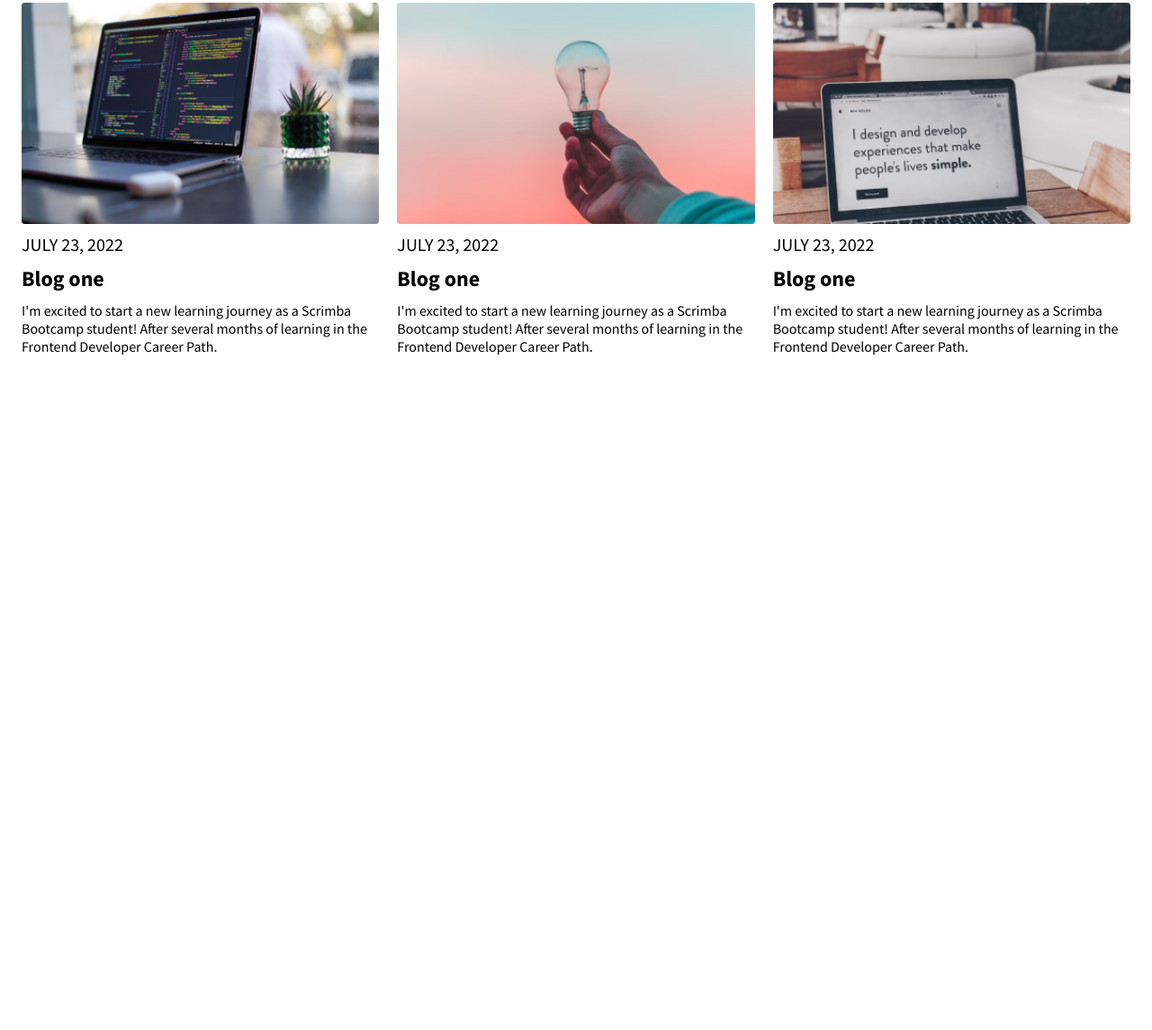
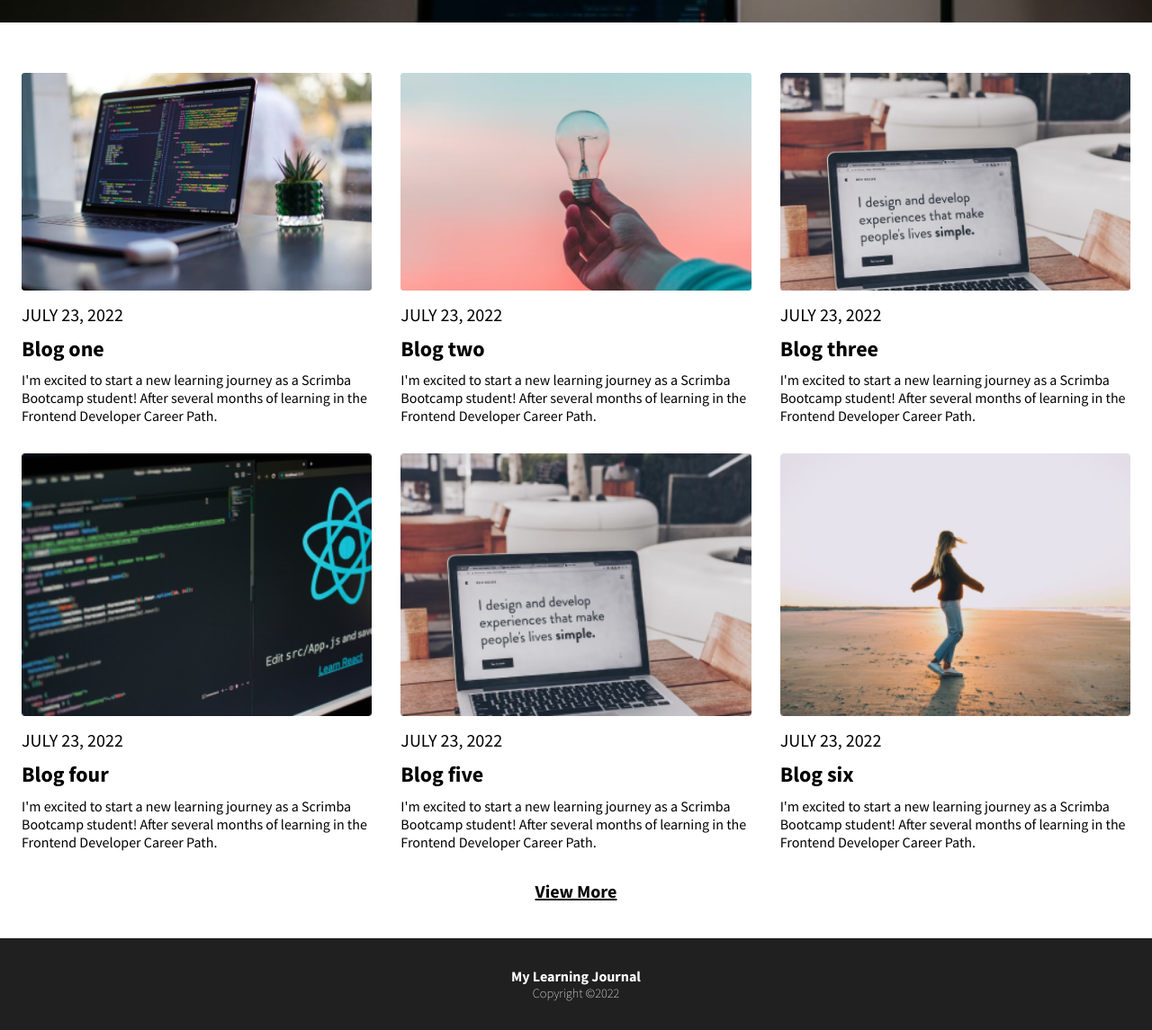
Before and after one commit to jamal-haider/learning-journal, a plain HTML site: page index.html in a window 1280 px wide. Shown: the part 539-1684 px from the top of the page at 90% size. Before the commit the page ends 966 px from the top, so only its background shows below. Drawn offline with Linux system fonts and the light colour scheme.

Commit message:
Home page complete

```diff
--- a/index.css
+++ b/index.css
@@ -29,6 +29,7 @@ body{
 .logo-text{
     font-weight: 700;
     font-size: 1.05rem;
+    white-space: nowrap;
 }
 
 .header .container{
@@ -36,27 +37,29 @@ body{
     justify-content: space-between;
     padding-top:1.5em;
     padding-bottom:1.5em;
+    align-items: center;
+
 }
 
 .nav ul{
     display: flex;
     list-style: none;
-    gap: 1em;
-    align-items: center;
-    justify-content: center;
+    gap: 1.5em;
 }
 .nav ul li a{
     text-decoration: none;
     color: #090909;
     text-transform: uppercase;
     font-size: 1rem;
+    white-space: nowrap;
+
 
 }
 
 .hero{
     background-image: url('images/article-image-hero.png');
     background-size: cover;
-    min-height: 374px;
+    min-height: 50vh;
     color: white;
 }
 
@@ -86,14 +89,80 @@ body{
 .items{
     padding: 2em 0;
     display: grid;
-    grid-template-columns: repeat(auto-fit, minmax(300px, 1fr));
-    grid-gap: 1.25em;
+    grid-template-columns: repeat(auto-fill, minmax(340px, 1fr));
+    grid-gap: 3em;
 }
 
 .item img{
     width: 100%;
-    display: block;
+    object-fit: contain;
 }
 .item h2{
     margin-bottom: 0.4em;
 }
+
+.view-more-btn{
+    background: transparent;
+    border: 0;
+    color:#090909;
+    text-align: center;
+    text-decoration: underline;
+    font-size: 1.25rem;
+    font-weight: bold;
+    display: block;
+    padding-bottom: 2em;
+}
+
+.footer{
+    background-color: #202020;
+    padding: 2em;
+    color: white;
+}
+
+.footer p{
+    text-align: center;
+    font-weight: bold;
+}
+.footer p span{
+    display: block;
+    font-weight: 100;
+    font-size: 0.9em;
+}
+
+@media(min-width: 576px){
+    .logo-text{
+        font-size: 1.75rem;
+    }
+    .nav ul li a{
+        font-size: 1.25rem;
+    }
+
+    .hero{
+        min-height: 60vh;
+    }
+
+    .hero h2{
+        font-size: 3rem;
+    }
+
+    .hero p{
+        font-size: 1.5rem;
+    }
+
+    .items{
+        padding: 3.5em 0 2em 0;
+        gap: 2em;
+    }
+
+    .container{
+        max-width: 1440px;
+        margin: 0 auto;
+    }
+
+    .nav ul{
+        display: flex;
+        list-style: none;
+        gap: 2.5em;
+    }
+
+}
--- a/index.html
+++ b/index.html
@@ -3,7 +3,7 @@
 <head>
     <meta charset="UTF-8">
     <meta http-equiv="X-UA-Compatible" content="IE=edge">
-    <meta name="viewport" content="width=device-width, initial-scale=1.0">
+    <meta name="viewport" content="width=device-width, initial-scale=1" />
     <title>Learning Journal</title>
     <link href="https://fonts.googleapis.com/css2?family=Source+Sans+Pro:wght@200;300;400;600;700&display=swap" rel="stylesheet">
     <link rel="stylesheet" href="index.css">
@@ -19,7 +19,7 @@
             <nav class="nav">
                 <ul>
                     <li><a href="index.html">Home</a></li>
-                    <li><a href="index.html">About</a></li>
+                    <li><a href="about-me.html">About me</a></li>
                 </ul>
             </nav>
         </div>
@@ -44,17 +44,44 @@
             <div class="item">
                 <img src="images/article-image-02.png" alt="Article One">
                 <span class="date-text">July 23, 2022</span>
-                <h2>Blog one</h2>
+                <h2>Blog two</h2>
                 <p>I'm excited to start a new learning journey as a Scrimba Bootcamp student! After several months of learning in the Frontend Developer Career Path.</p>
             </div>
             <div class="item">
                 <img src="images/article-image-01.png" alt="Article One">
                 <span class="date-text">July 23, 2022</span>
-                <h2>Blog one</h2>
+                <h2>Blog three</h2>
+                <p>I'm excited to start a new learning journey as a Scrimba Bootcamp student! After several months of learning in the Frontend Developer Career Path.</p>
+            </div>
+
+            <div class="item">
+                <img src="images/blog-image-01.png" alt="Article One">
+                <span class="date-text">July 23, 2022</span>
+                <h2>Blog four</h2>
+                <p>I'm excited to start a new learning journey as a Scrimba Bootcamp student! After several months of learning in the Frontend Developer Career Path.</p>
+            </div>
+            <div class="item">
+                <img src="images/blog-image-02.png" alt="Article One">
+                <span class="date-text">July 23, 2022</span>
+                <h2>Blog five</h2>
+                <p>I'm excited to start a new learning journey as a Scrimba Bootcamp student! After several months of learning in the Frontend Developer Career Path.</p>
+            </div>
+            <div class="item">
+                <img src="images/blog-image-03.png" alt="Article One">
+                <span class="date-text">July 23, 2022</span>
+                <h2>Blog six</h2>
                 <p>I'm excited to start a new learning journey as a Scrimba Bootcamp student! After several months of learning in the Frontend Developer Career Path.</p>
             </div>
         </div>
+
+        <a href="#" class="view-more-btn">View More</a>
     </div>
+
+    <div class="footer">
+        <p>My Learning Journal <span>Copyright ©2022</span> </p>
+    </div>
+
+
 
     <script src="index.js" type="module"></script>
 </body>
```
Also changed, not shown: images/blog-image-01.png (added), images/blog-image-02.png (added), images/blog-image-03.png (added).
